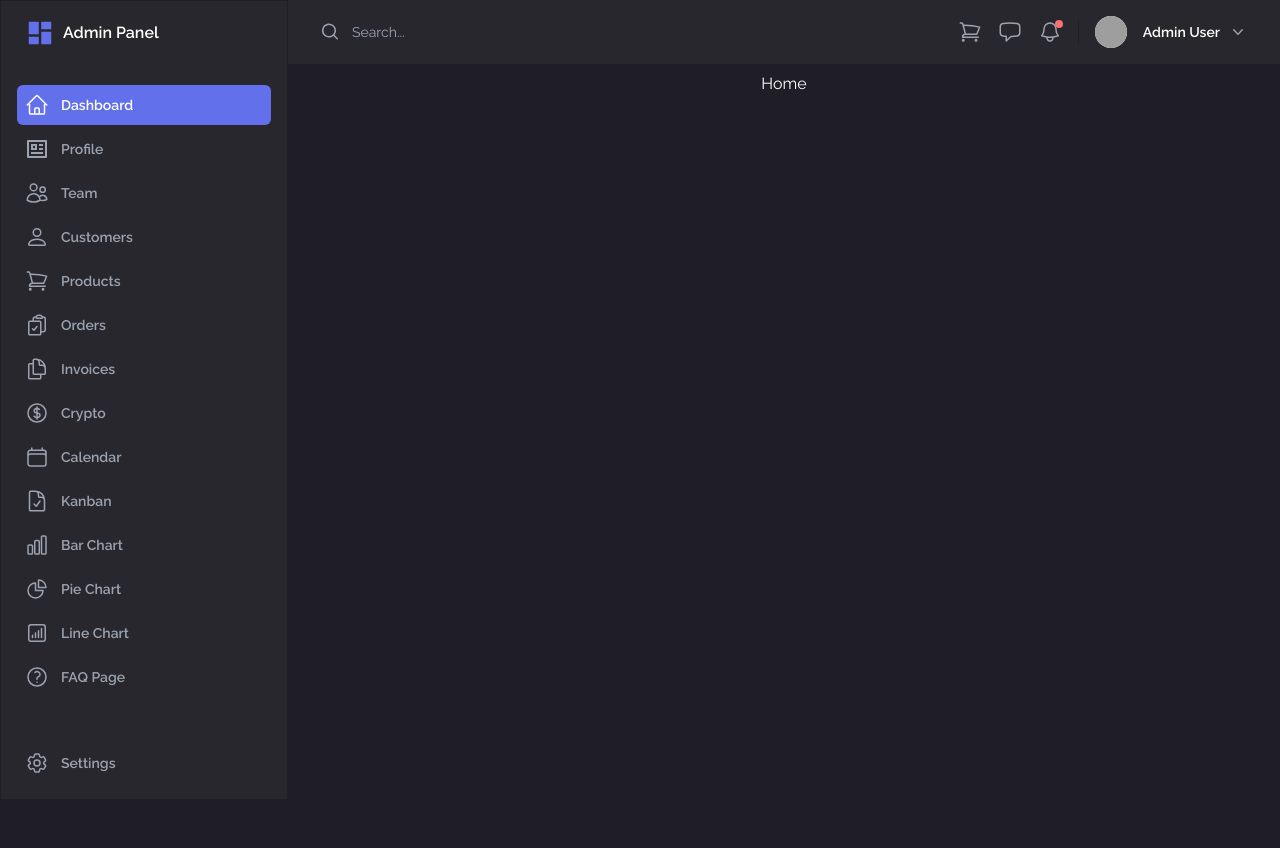
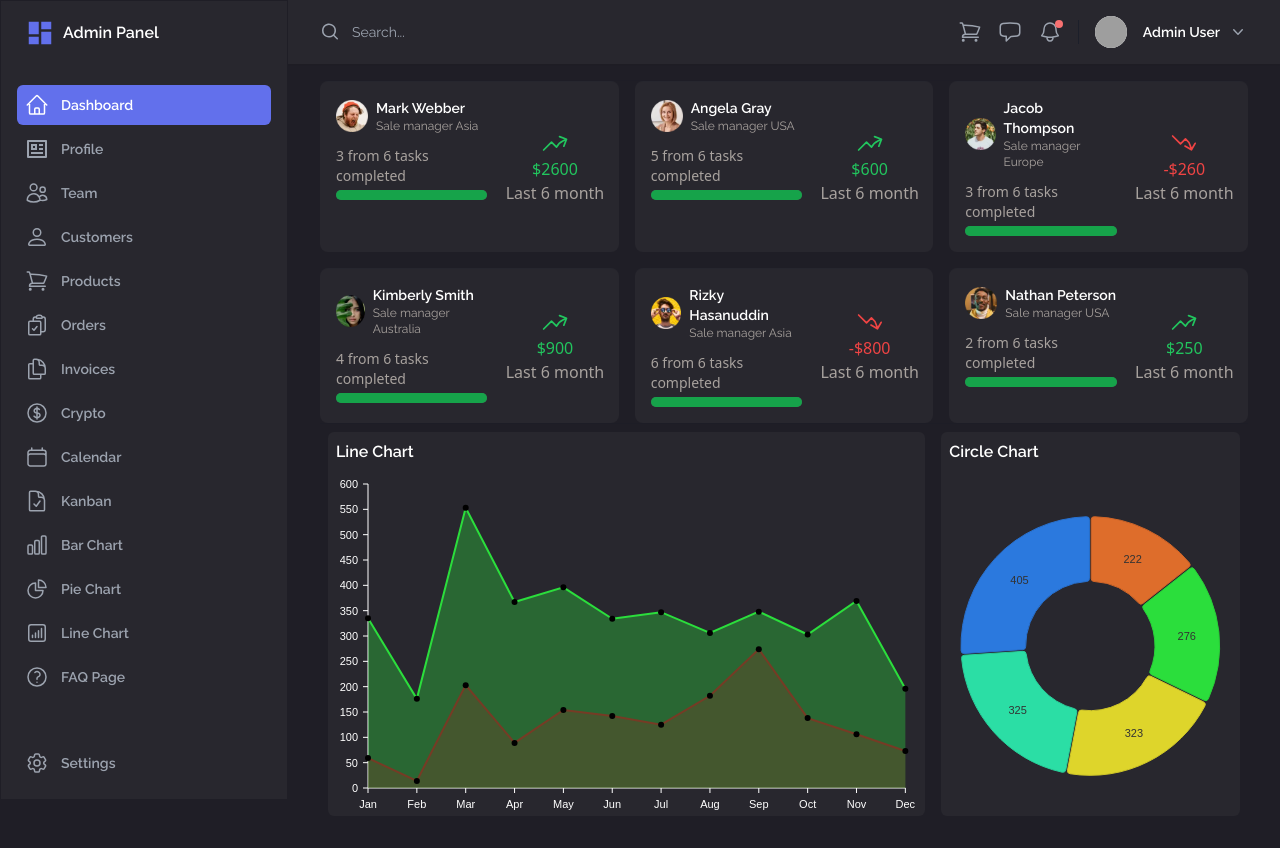
Before and after one commit to margsoftbf/AdminDashboard, a React (Vite) app: page / in a window 1280 px wide. Before the commit the page ends 800 px from the top, so only its background shows below. Built offline with nearby package versions, Linux system fonts and the light colour scheme; grey boxes are pictures that could not be loaded.

Commit message:
Add line and circle chart

```diff
--- a/package.json
+++ b/package.json
@@ -13,6 +13,10 @@
     "@headlessui/react": "^1.7.17",
     "@heroicons/react": "^2.0.18",
     "@icongo/io": "^1.2.0",
+    "@nivo/bar": "^0.84.0",
+    "@nivo/core": "^0.84.0",
+    "@nivo/line": "^0.84.0",
+    "@nivo/pie": "^0.84.0",
     "@tailwindcss/forms": "^0.5.7",
     "react": "^18.2.0",
     "react-dom": "^18.2.0",
--- /dev/null
+++ b/src/components/HomePage/HomeCharts.tsx
@@ -0,0 +1,229 @@
+import { ResponsiveLine } from '@nivo/line';
+import { ResponsivePie } from '@nivo/pie';
+import { salesData } from '../../data/data';
+
+const data = [
+	{
+		id: 'Guest',
+		label: 'Guest',
+		value: 222,
+		color: 'hsl(211, 70%, 50%)',
+	},
+	{
+		id: 'Customer',
+		label: 'Customer',
+		value: 276,
+		color: 'hsl(11, 70%, 50%)',
+	},
+	{
+		id: 'Workers',
+		label: 'Workers',
+		value: 323,
+		color: 'hsl(111, 70%, 50%)',
+	},
+	{
+		id: 'CEO',
+		label: 'CEO',
+		value: 325,
+		color: 'hsl(307, 70%, 50%)',
+	},
+	{
+		id: 'President',
+		label: 'President',
+		value: 405,
+		color: 'hsl(349, 70%, 50%)',
+	},
+];
+
+const HomeCharts = () => {
+	return (
+		<div className='flex flex-col lg:flex-row items-center gap-4 mx-2'>
+			<div className='w-full h-96 lg:w-2/3 bg-lightGray rounded-md'>
+				<h2 className='text-left ml-2 mt-2 font-semibold'>Line Chart</h2>
+				<ResponsiveLine
+					data={salesData}
+					colors={['#763b25', '#2bde3c']}
+					theme={{
+						axis: {
+							domain: {
+								line: {
+									stroke: '#fff',
+								},
+							},
+							legend: {
+								text: {
+									fill: '#fff',
+								},
+							},
+							ticks: {
+								line: {
+									stroke: '#fff',
+									strokeWidth: 1,
+								},
+								text: {
+									fill: '#fff',
+								},
+							},
+						},
+						legends: {
+							text: {
+								fill: '#fff',
+							},
+						},
+						tooltip: {
+							container: {
+								color: '#fff',
+							},
+						},
+					}}
+					margin={{ top: 20, right: 20, bottom: 60, left: 40 }}
+					xScale={{ type: 'point' }}
+					yScale={{
+						type: 'linear',
+						min: 'auto',
+						max: 'auto',
+						stacked: true,
+						reverse: false,
+					}}
+					yFormat=' >-.2f'
+					axisTop={null}
+					axisRight={null}
+					enableGridY={false}
+					enableGridX={false}
+					pointSize={6}
+					pointColor={{ from: 'color', modifiers: [] }}
+					pointBorderWidth={2}
+					pointBorderColor={{ from: 'serieColor' }}
+					pointLabelYOffset={-15}
+					enableArea={true}
+					areaOpacity={0.35}
+					useMesh={true}
+				/>
+			</div>
+			<div className='w-full h-96 lg:w-1/3 bg-lightGray rounded-md'>
+				<h2 className='text-left ml-2 mt-2 font-semibold'>Circle Chart</h2>
+				<ResponsivePie
+					data={data}
+					margin={{ top: 20, right: 20, bottom: 40, left: 20 }}
+					innerRadius={0.5}
+					colors={['#de6d2b', '#2bde3c', '#ded52b', '#2bdea5', '#2b79de']}
+					theme={{
+						axis: {
+							domain: {
+								line: {
+									stroke: '#fff',
+								},
+							},
+							legend: {
+								text: {
+									fill: '#fff',
+								},
+							},
+							ticks: {
+								line: {
+									stroke: '#fff',
+									strokeWidth: 1,
+								},
+								text: {
+									fill: '#fff',
+								},
+							},
+						},
+						legends: {
+							text: {
+								fill: '#fff',
+							},
+						},
+						tooltip: {
+							container: {
+								color: '#000',
+							},
+						},
+					}}
+					padAngle={0.7}
+					cornerRadius={3}
+					activeOuterRadiusOffset={8}
+					borderWidth={1}
+					borderColor={{
+						from: 'color',
+						modifiers: [['darker', 0.2]],
+					}}
+					defs={[
+						{
+							id: 'dots',
+							type: 'patternDots',
+							background: 'inherit',
+							color: 'rgba(255, 255, 255, 0.3)',
+							size: 4,
+							padding: 1,
+							stagger: true,
+						},
+						{
+							id: 'lines',
+							type: 'patternLines',
+							background: 'inherit',
+							color: 'rgba(255, 255, 255, 0.3)',
+							rotation: -45,
+							lineWidth: 6,
+							spacing: 10,
+						},
+					]}
+					fill={[
+						{
+							match: {
+								id: 'ruby',
+							},
+							id: 'dots',
+						},
+						{
+							match: {
+								id: 'c',
+							},
+							id: 'dots',
+						},
+						{
+							match: {
+								id: 'go',
+							},
+							id: 'dots',
+						},
+						{
+							match: {
+								id: 'python',
+							},
+							id: 'dots',
+						},
+						{
+							match: {
+								id: 'scala',
+							},
+							id: 'lines',
+						},
+						{
+							match: {
+								id: 'lisp',
+							},
+							id: 'lines',
+						},
+						{
+							match: {
+								id: 'elixir',
+							},
+							id: 'lines',
+						},
+						{
+							match: {
+								id: 'javascript',
+							},
+							id: 'lines',
+						},
+					]}
+					enableArcLinkLabels={false}
+					legends={[]}
+				/>
+			</div>
+		</div>
+	);
+};
+
+export default HomeCharts;
--- /dev/null
+++ b/src/components/HomePage/PersonsScore.tsx
@@ -0,0 +1,62 @@
+import {
+	ArrowTrendingUpIcon,
+	ArrowTrendingDownIcon,
+} from '@heroicons/react/24/outline';
+
+import { personsHome as persons } from '../../data/data';
+const PersonsScore = () => {
+	return (
+		<div className='border-b border-b-gray-900/10 lg:border-t lg:border-t-gray-900/5 my-2'>
+			<div className='mx-auto grid max-w-10xl gap-4 grid-cols-1 sm:grid-cols-2 xl:grid-cols-3 2xl:grid-cols-6 lg:px-2 xl:px-0'>
+				{persons.map((person) => (
+					<div
+						key={person.id}
+						className='flex flex-row items-center justify-between bg-lightGray rounded-lg gap-y-2 gap-x-1 border-t border-gray-900/5 px-1 py-1 md:px-2 md:py-2'
+					>
+						<div className='w-3/5 h-full flex flex-col items-start p-2'>
+							<div className='flex items-center'>
+								<div>
+									<img src={person.avatar} className='w-8 h-8' />
+								</div>
+								<div className='flex flex-col text-sm text-left ml-2'>
+									<p className='font-semibold text-white'>{person.name}</p>
+									<p className='text-stone-400 text-xs'>{person.workProfile}</p>
+								</div>
+							</div>
+							<div className='w-full text-left mt-2'>
+								<p className='text-stone-400 text-sm my-1 font-sans'>
+									{person.task} from 6 tasks completed
+								</p>
+								<div className='w-full rounded-full h-2.5 bg-lighterGray'>
+									<div
+										className={`bg-green-600 h-2.5 rounded-full w-${person.task}/6`}
+									></div>
+								</div>
+							</div>
+						</div>
+						<div className='w-2/5 flex flex-col items-center'>
+							{person.trend ? (
+								<>
+									<p>
+										<ArrowTrendingUpIcon className='h-7 w-7 text-green-500' />
+									</p>
+									<p className='text-green-500 font-sans'>${person.money}</p>
+								</>
+							) : (
+								<>
+									<p>
+										<ArrowTrendingDownIcon className='h-7 w-7 text-red-500' />
+									</p>
+									<p className='text-red-500 font-sans'>-${person.money}</p>
+								</>
+							)}
+							<p className='text-base text-stone-400 font-sans'>Last 6 month</p>
+						</div>
+					</div>
+				))}
+			</div>
+		</div>
+	);
+};
+
+export default PersonsScore;
--- a/src/components/Sidebar/Sidebar.tsx
+++ b/src/components/Sidebar/Sidebar.tsx
@@ -24,9 +24,9 @@ import { MdDashboard } from 'react-icons/md';
 
 import { useLocation, Link } from 'react-router-dom';
 import { useAppContext } from '../../context/ContextProvider';
-import Notification from '../Notification';
-import Message from '../Message';
-import Cart from '../Cart';
+import Notification from '../TopBar/Notification';
+import Message from '../TopBar/Message';
+import Cart from '../TopBar/Cart';
 import { navigation } from '../../data/data';
 
 const userNavigation = [
--- a/src/components/Cart.tsx
+++ b/src/components/TopBar/Cart.tsx
@@ -1,8 +1,7 @@
 import { Fragment, useState } from 'react';
 import { Dialog, Transition } from '@headlessui/react';
 import { XMarkIcon } from '@heroicons/react/24/outline';
-import { products } from '../data/data';
-
+import { products } from '../../data/data';
 
 const Cart = () => {
 	const [open, setOpen] = useState(true);
--- a/src/components/Message.tsx
+++ b/src/components/TopBar/Message.tsx
@@ -1,4 +1,4 @@
-import { personsData } from '../data/data';
+import { personsData } from '../../data/data';
 
 const Message = () => {
 	return (
--- a/src/components/Notification.tsx
+++ b/src/components/TopBar/Notification.tsx
@@ -1,5 +1,5 @@
 import { useEffect, useState } from 'react';
-import { personsData } from '../data/data';
+import { personsData } from '../../data/data';
 
 interface SidebarProps {
 	checkedCount: number;
--- a/src/data/data.tsx
+++ b/src/data/data.tsx
@@ -57,10 +57,78 @@ export const navigation = [
 	},
 ];
 
+interface PersonHome {
+	id: number;
+	avatar: string;
+	name: string;
+	workProfile: string;
+	task: number;
+	trend: boolean;
+	money: number;
+}
+
+export const personsHome: PersonHome[] = [
+	{
+		id: 1,
+		avatar: '../src/assets/img/people/avatar-mark-webber.webp',
+		name: 'Mark Webber',
+		workProfile: 'Sale manager Asia',
+		task: 3,
+		trend: true,
+		money: 2600,
+	},
+	{
+		id: 2,
+		avatar: '../src/assets/img/people/avatar-angela-gray.webp',
+		name: 'Angela Gray',
+		workProfile: 'Sale manager USA',
+		task: 5,
+		trend: true,
+		money: 600,
+	},
+	{
+		id: 3,
+		avatar: '../src/assets/img/people/avatar-jacob-thompson.webp',
+		name: 'Jacob Thompson',
+		workProfile: 'Sale manager Europe',
+		task: 3,
+		trend: false,
+		money: 260,
+	},
+	{
+		id: 4,
+		avatar: './src/assets/img/people/avatar-kimberly-smith.webp',
+		name: 'Kimberly Smith',
+		workProfile: 'Sale manager Australia',
+		task: 4,
+		trend: true,
+		money: 900,
+	},
+	{
+		id: 5,
+		avatar: './src/assets/img/people/avatar-rizky-hasanuddin.webp',
+		name: 'Rizky Hasanuddin',
+		workProfile: 'Sale manager Asia',
+		task: 6,
+		trend: false,
+		money: 800,
+	},
+	{
+		id: 6,
+		avatar: './src/assets/img/people/avatar-nathan-peterson.webp',
+		name: 'Nathan Peterson',
+		workProfile: 'Sale manager USA',
+		task: 2,
+		trend: true,
+		money: 250,
+	},
+];
+
 interface Person {
 	id: number;
 	avatar: string;
 	name: string;
+	workProfile: string;
 	react: string;
 	message: string;
 	checked: boolean;
@@ -71,6 +139,7 @@ export const personsData: Person[] = [
 		id: 1,
 		avatar: '../src/assets/img/people/avatar-mark-webber.webp',
 		name: 'Mark Webber',
+		workProfile: 'Sale manager Asia',
 		react: 'reacted to your recent post',
 		message: 'Sure, can be over there',
 		checked: false,
@@ -79,6 +148,7 @@ export const personsData: Person[] = [
 		id: 2,
 		avatar: '../src/assets/img/people/avatar-angela-gray.webp',
 		name: 'Angela Gray',
+		workProfile: 'Sale manager USA',
 		react: 'followed you',
 		message: 'Ok i will call you',
 		checked: false,
@@ -87,6 +157,7 @@ export const personsData: Person[] = [
 		id: 3,
 		avatar: '../src/assets/img/people/avatar-jacob-thompson.webp',
 		name: 'Jacob Thompson',
+		workProfile: 'Sale manager Europe',
 		react: 'has joined your group',
 		message: 'Congratulate him',
 		checked: false,
@@ -95,6 +166,7 @@ export const personsData: Person[] = [
 		id: 4,
 		avatar: './src/assets/img/people/avatar-kimberly-smith.webp',
 		name: 'Kimberly Smith',
+		workProfile: 'Sale manager Australia',
 		react: 'commented on your picture',
 		message: 'Check your earnings',
 
@@ -104,6 +176,7 @@ export const personsData: Person[] = [
 		id: 5,
 		avatar: './src/assets/img/people/avatar-rizky-hasanuddin.webp',
 		name: 'Rizky Hasanuddin',
+		workProfile: 'Sale manager Asia',
 		react: 'commented on your picture',
 		message: 'Assign her new task',
 		checked: true,
@@ -112,6 +185,7 @@ export const personsData: Person[] = [
 		id: 6,
 		avatar: './src/assets/img/people/avatar-nathan-peterson.webp',
 		name: 'Nathan Peterson',
+		workProfile: 'Sale manager USA',
 		react: 'commented on your picture',
 		message: 'Sure, can be over there',
 		checked: true,
@@ -177,3 +251,114 @@ export const products = [
 		imageAlt: 'Men green suit',
 	},
 ];
+
+export const salesData = [
+	{
+		id: 'Sales',
+		color: 'hsl(267.46987951807233, 42.564102564102555%, 61.76470588235294%)',
+		data: [
+			{
+				x: 'Jan',
+				y: 59,
+			},
+			{
+				x: 'Feb',
+				y: 14,
+			},
+			{
+				x: 'Mar',
+				y: 203,
+			},
+			{
+				x: 'Apr',
+				y: 89,
+			},
+			{
+				x: 'May',
+				y: 154,
+			},
+			{
+				x: 'Jun',
+				y: 142,
+			},
+			{
+				x: 'Jul',
+				y: 125,
+			},
+			{
+				x: 'Aug',
+				y: 182,
+			},
+			{
+				x: 'Sep',
+				y: 274,
+			},
+			{
+				x: 'Oct',
+				y: 138,
+			},
+			{
+				x: 'Nov',
+				y: 106,
+			},
+			{
+				x: 'Dec',
+				y: 73,
+			},
+		],
+	},
+	{
+		id: 'Guests',
+		color: '#000',
+		data: [
+			{
+				x: 'Jan',
+				y: 276,
+			},
+			{
+				x: 'Feb',
+				y: 162,
+			},
+			{
+				x: 'Mar',
+				y: 350,
+			},
+			{
+				x: 'Apr',
+				y: 278,
+			},
+			{
+				x: 'May',
+				y: 242,
+			},
+			{
+				x: 'Jun',
+				y: 192,
+			},
+			{
+				x: 'Jul',
+				y: 222,
+			},
+			{
+				x: 'Aug',
+				y: 124,
+			},
+			{
+				x: 'Sep',
+				y: 74,
+			},
+			{
+				x: 'Oct',
+				y: 165,
+			},
+			{
+				x: 'Nov',
+				y: 263,
+			},
+			{
+				x: 'Dec',
+				y: 123,
+			},
+		],
+	},
+];
--- a/src/pages/Home.tsx
+++ b/src/pages/Home.tsx
@@ -1,5 +1,13 @@
+import HomeCharts from '../components/HomePage/HomeCharts';
+import PersonsScore from '../components/HomePage/PersonsScore';
+
 const Home = () => {
-	return <div className=''>Home</div>;
+	return (
+		<div>
+			<PersonsScore />
+			<HomeCharts />
+		</div>
+	);
 };
 
 export default Home;
--- a/tailwind.config.js
+++ b/tailwind.config.js
@@ -9,6 +9,7 @@ export default {
 			colors: {
 				darkGray: '#1f1e26',
 				lightGray: '#28272e',
+				lighterGray: '#4e4c57',
 				darkViolet: '#4253d6',
 				lightViolet: '#6270ec',
 			},
```
Also changed, not shown: 1 other file (tests, documents, lock files or other folders).
